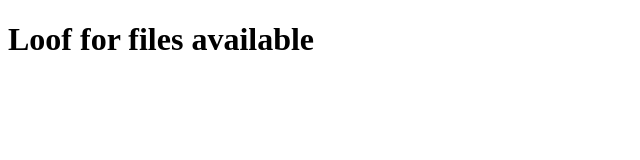
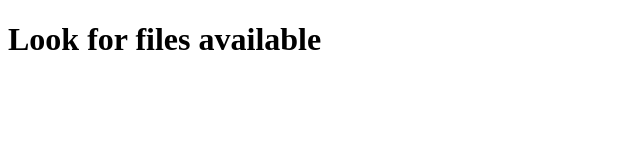
Before and after one commit to JoseSanxez/signalrepository, a plain HTML site: page index.html in a window 1280 px wide. Shown: the whole page, without its empty margins (0-640 px from the left). Drawn offline with Linux system fonts and the light colour scheme.

Commit message:
Update index.html

```diff
--- a/index.html
+++ b/index.html
@@ -5,6 +5,6 @@
   <title>Index File</title>
 </head>
 <body>
-  <h1>Loof for files available</h1>
+  <h1>Look for files available</h1>
 </body>
 </html>
```
